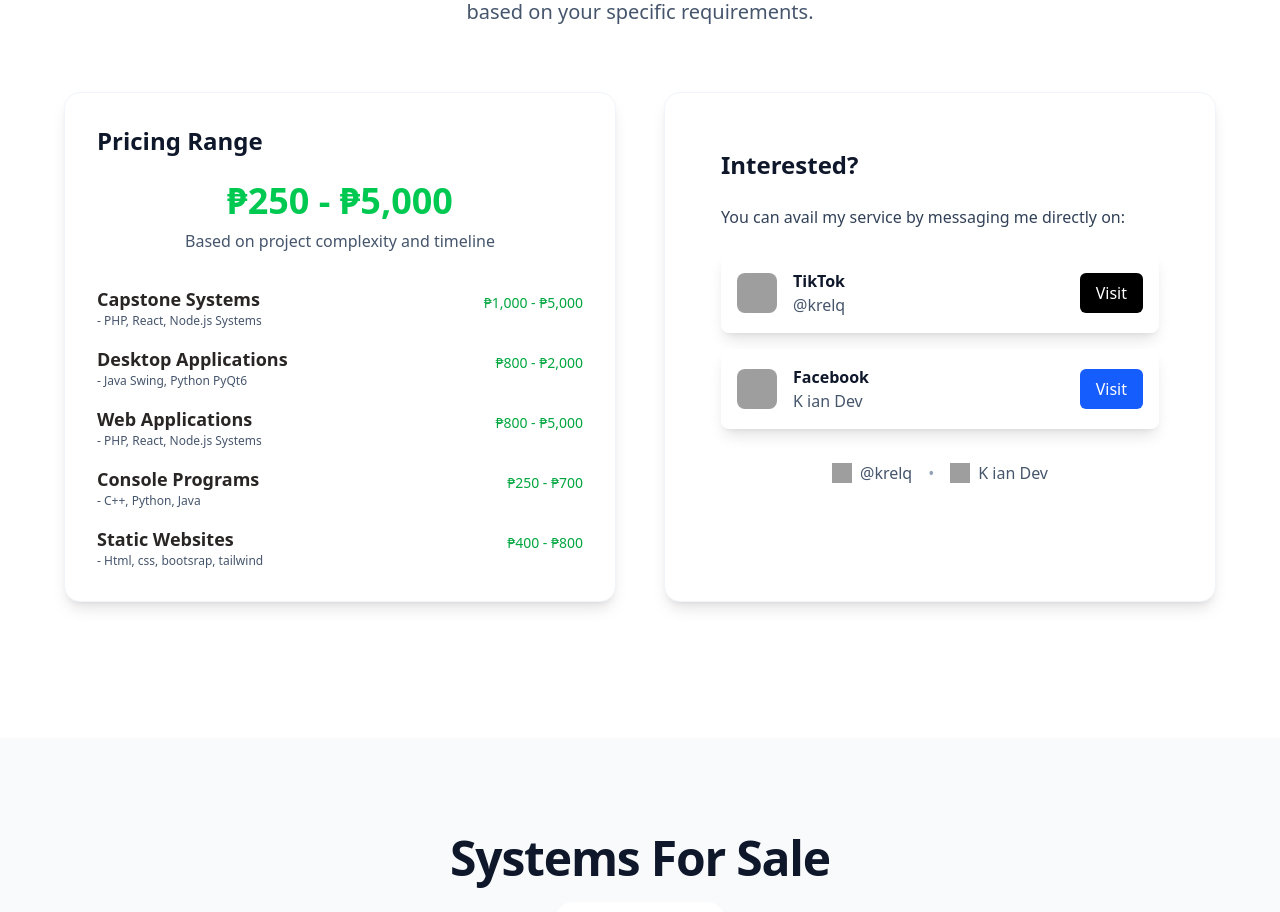
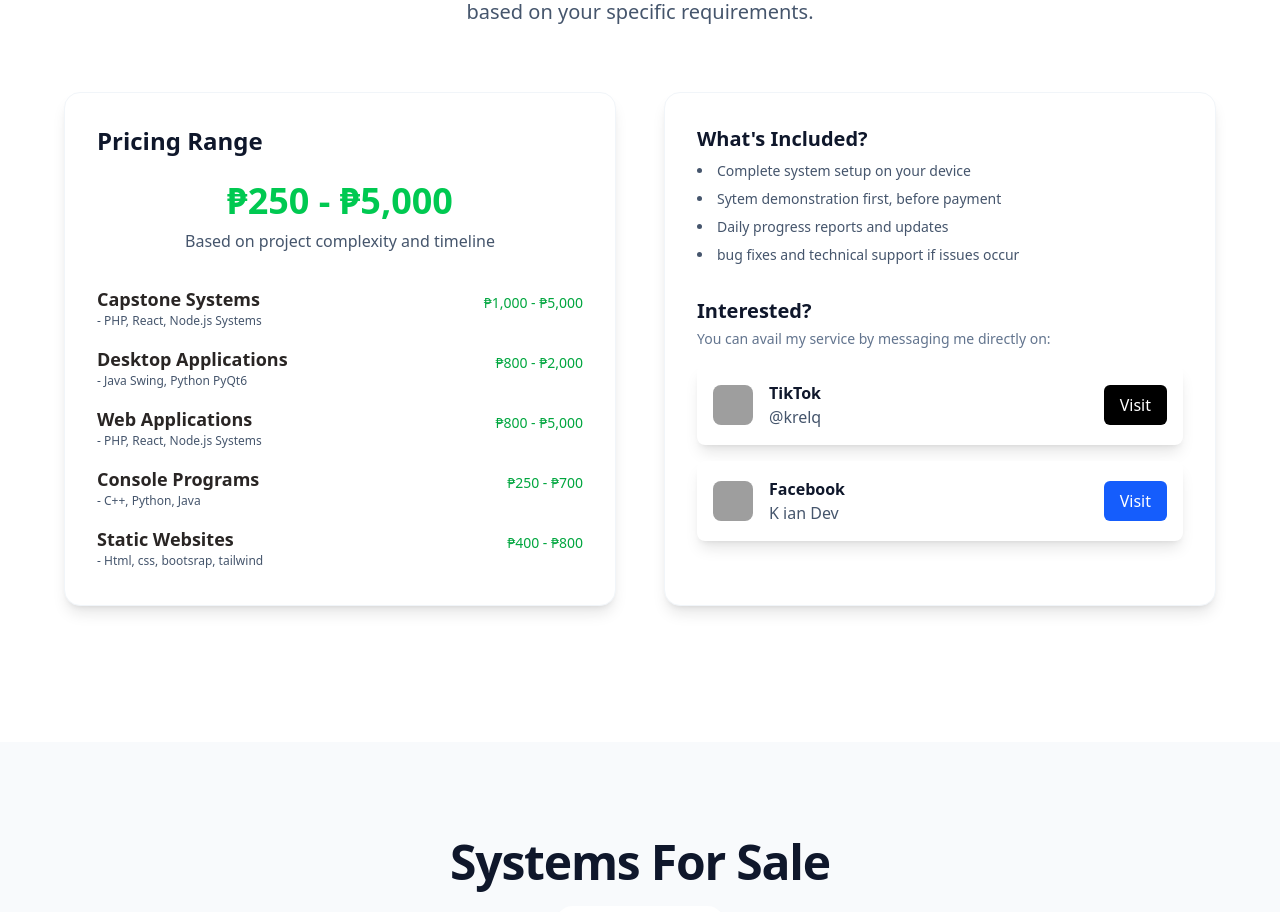
Before and after one commit to Kreliannn/commision_portfolio, a Next.js app: page / in a window 1280 px wide. Shown: the part 1100-2012 px from the top of the page. Built offline with nearby package versions, Linux system fonts and the light colour scheme; grey boxes are pictures that could not be loaded.

Commit message:
add more information about commison

```diff
--- a/src/app/components/commisionSection.tsx
+++ b/src/app/components/commisionSection.tsx
@@ -41,10 +41,21 @@ export default function CommissionSection() {
 
              <div className="bg-white rounded-2xl p-8 border border-slate-100 shadow-lg">
 
-               <div className="max-w-2xl mx-auto p-6">
-                <div className="mb-10">
-                  <h2 className="text-2xl font-bold mb-6">Interested?</h2>
-                  <p className="text-slate-700 mb-6">You can avail my service by messaging me directly on:</p>
+               <div className="max-w-2xl mx-auto">
+                <div className=" m-auto">
+                  {/* edit this*/}
+                  <div className="mb-8">
+                    <h2 className="text-xl font-bold mb-2">  What's Included? </h2>
+                    <ul className="list-disc list-inside text-slate-600 space-y-2 text-sm">
+                        <li>Complete system setup on your device</li>
+                        <li>Sytem demonstration first, before payment</li>
+                        <li>Daily progress reports and updates</li>
+                        <li>bug fixes and technical support if issues occur</li>
+                    </ul>
+                  </div>
+
+                  <h2 className="text-xl font-bold mb-1">Interested?</h2>
+                  <p className="text-slate-500 mb-4 text-sm">You can avail my service by messaging me directly on:</p>
 
                   <div className="space-y-4 mb-8">
                     {/* TikTok */}
@@ -90,32 +101,10 @@ export default function CommissionSection() {
                     </div>
                   </div>
 
-                  {/* Quick Links */}
-                  <div className="flex gap-4 justify-center">
-                    <a
-                      href="https://www.tiktok.com/@krelq"
-                      target="_blank"
-                      rel="noopener noreferrer"
-                      className="flex items-center gap-2 text-slate-600 hover:text-black transition-colors"
-                    >
-                      <img src="https://cdn-icons-png.flaticon.com/512/3046/3046121.png" alt="TikTok" className="w-5 h-5" />
-                      @krelq
-                    </a>
-                    <span className="text-slate-400">•</span>
-                    <a
-                      href="https://www.facebook.com/profile.php?id=61577572921830"
-                      target="_blank"
-                      rel="noopener noreferrer"
-                      className="flex items-center gap-2 text-slate-600 hover:text-blue-600 transition-colors"
-                    >
-                      <img src="https://cdn-icons-png.flaticon.com/512/124/124010.png" alt="Facebook" className="w-5 h-5" />K ian
-                      Dev
-                    </a>
-                  </div>
+
+
                 </div>
               </div>
-
-
 
             </div>
 
--- a/src/app/page.tsx
+++ b/src/app/page.tsx
@@ -1,4 +1,3 @@
-
 import TechStackSection from "./components/techStackSection"
 import Navbar from "./components/navbar"
 import Footer from "./components/footer"
```
